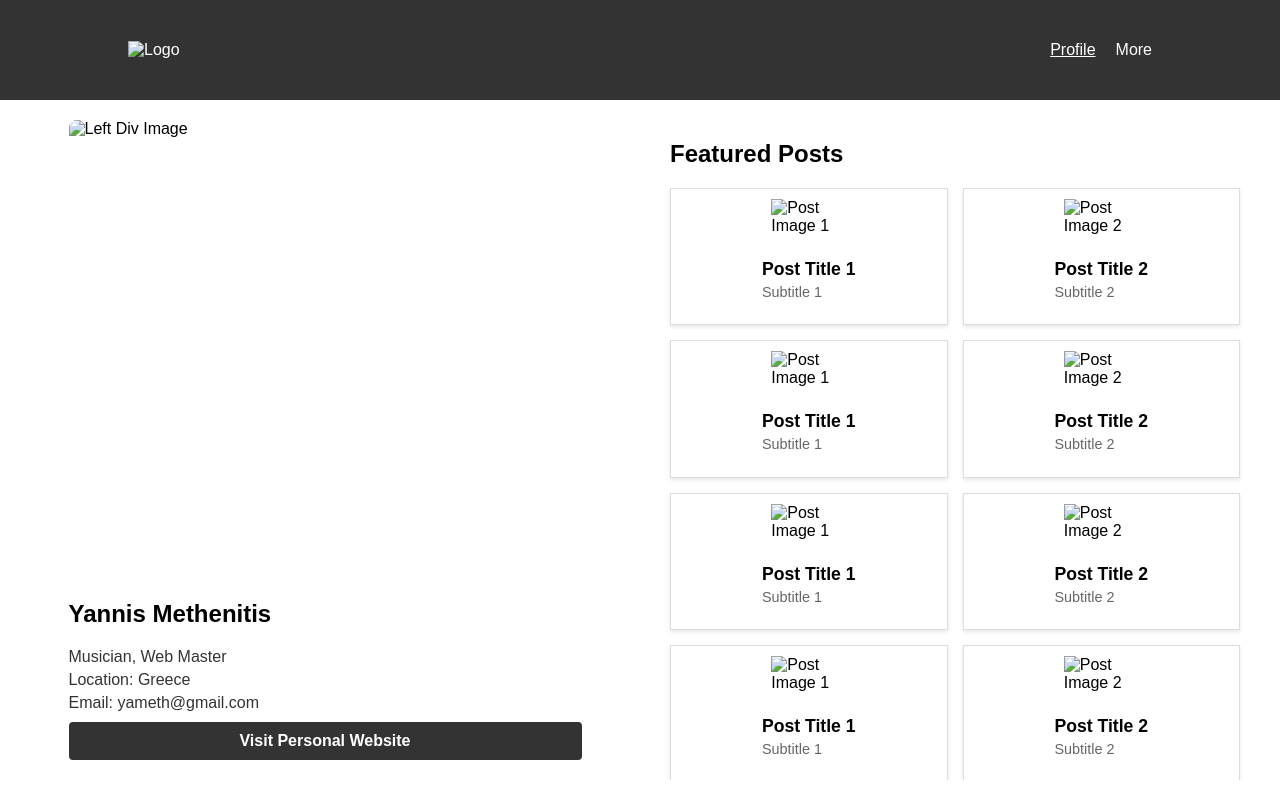
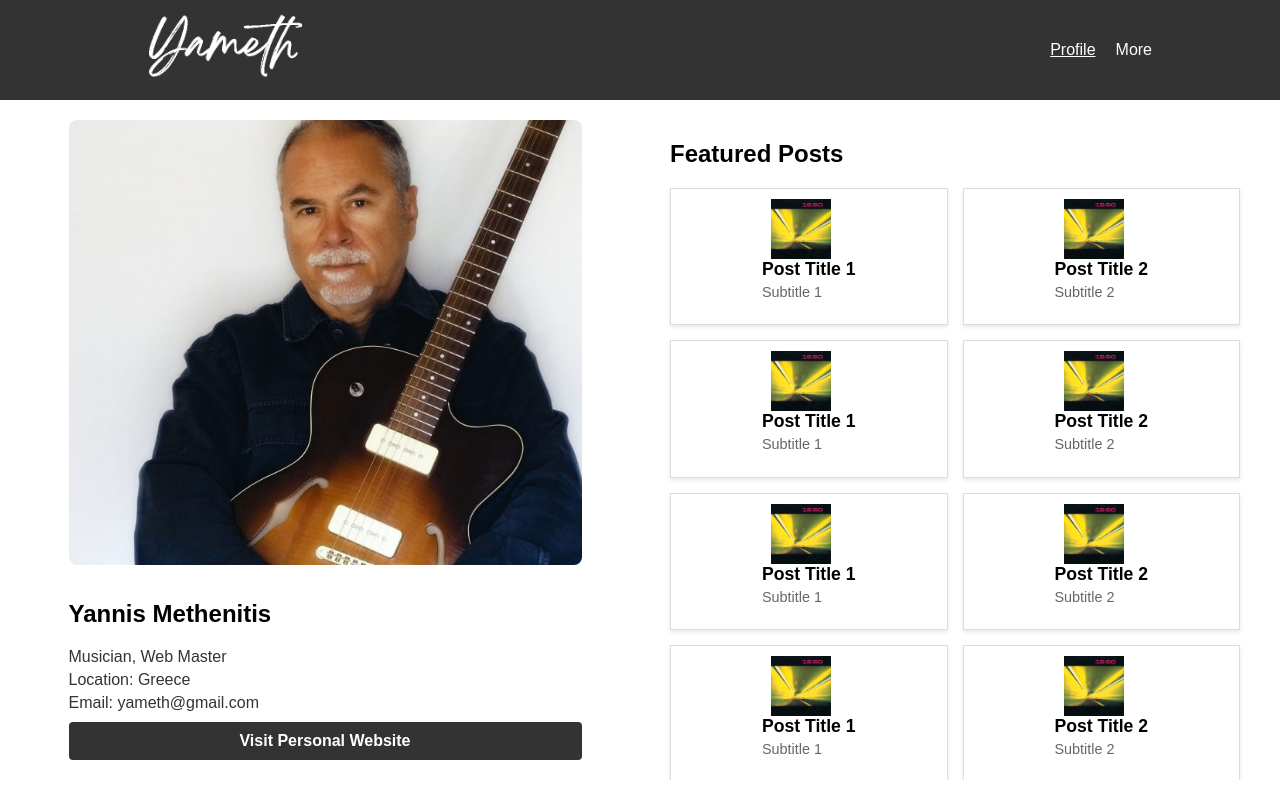
Before and after one commit to Stameth/yamethProfile, a plain HTML site: page index.html in a window 1280 px wide. Shown: the top 794 px of the page. Drawn offline with Linux system fonts and the light colour scheme.

Commit message:
Image pathways
Fixed the paths of images to reflect the Git folders

```diff
--- a/index.html
+++ b/index.html
@@ -10,7 +10,7 @@
     <!-- Navigation Menu -->
     <nav class="navbar">
       <div class="navbar-logo">
-        <img src="../profile/images/yameth_logoforBlack.png" alt="Logo" />
+        <img src="images/yameth_logoforBlack.png" alt="Logo" />
       </div>
       <div class="navbar-menu">
         <ul>
@@ -29,7 +29,7 @@
     <div class="main-content" id="top">
       <div class="left-div">
         <div class="image-container">
-          <img src="../profile/images/DSC03666_ed2-1024x575.jpg" alt="Left Div Image" class="left-div-image" />
+          <img src="images/DSC03666_ed2-1024x575.jpg" alt="Left Div Image" class="left-div-image" />
           <div class="overlay-text"></div>
         </div>
         <div class="personal-info">
@@ -47,14 +47,14 @@
           <h2>Featured Posts</h2>
           <div class="right-posts-container">
             <div class="right-post">
-              <img src="../profile/images/1550.jpg" alt="Post Image 1" />
+              <img src="images/1550.jpg" alt="Post Image 1" />
               <div class="post-info">
                 <h3>Post Title 1</h3>
                 <p class="subtitle">Subtitle 1</p>
               </div>
             </div>
             <div class="right-post">
-              <img src="../profile/images/1550.jpg" alt="Post Image 2" />
+              <img src="images/1550.jpg" alt="Post Image 2" />
               <div class="post-info">
                 <h3>Post Title 2</h3>
                 <p class="subtitle">Subtitle 2</p>
@@ -62,14 +62,14 @@
             </div>
 
             <div class="right-post">
-              <img src="../profile/images/1550.jpg" alt="Post Image 1" />
+              <img src="images/1550.jpg" alt="Post Image 1" />
               <div class="post-info">
                 <h3>Post Title 1</h3>
                 <p class="subtitle">Subtitle 1</p>
               </div>
             </div>
             <div class="right-post">
-              <img src="../profile/images/1550.jpg" alt="Post Image 2" />
+              <img src="images/1550.jpg" alt="Post Image 2" />
               <div class="post-info">
                 <h3>Post Title 2</h3>
                 <p class="subtitle">Subtitle 2</p>
@@ -77,14 +77,14 @@
             </div>
 
             <div class="right-post">
-              <img src="../profile/images/1550.jpg" alt="Post Image 1" />
+              <img src="images/1550.jpg" alt="Post Image 1" />
               <div class="post-info">
                 <h3>Post Title 1</h3>
                 <p class="subtitle">Subtitle 1</p>
               </div>
             </div>
             <div class="right-post">
-              <img src="../profile/images/1550.jpg" alt="Post Image 2" />
+              <img src="images/1550.jpg" alt="Post Image 2" />
               <div class="post-info">
                 <h3>Post Title 2</h3>
                 <p class="subtitle">Subtitle 2</p>
@@ -92,14 +92,14 @@
             </div>
 
             <div class="right-post">
-              <img src="../profile/images/1550.jpg" alt="Post Image 1" />
+              <img src="images/1550.jpg" alt="Post Image 1" />
               <div class="post-info">
                 <h3>Post Title 1</h3>
                 <p class="subtitle">Subtitle 1</p>
               </div>
             </div>
             <div class="right-post">
-              <img src="../profile/images/1550.jpg" alt="Post Image 2" />
+              <img src="images/1550.jpg" alt="Post Image 2" />
               <div class="post-info">
                 <h3>Post Title 2</h3>
                 <p class="subtitle">Subtitle 2</p>
@@ -107,14 +107,14 @@
             </div>
 
             <div class="right-post">
-              <img src="../profile/images/1550.jpg" alt="Post Image 1" />
+              <img src="images/1550.jpg" alt="Post Image 1" />
               <div class="post-info">
                 <h3>Post Title 1</h3>
                 <p class="subtitle">Subtitle 1</p>
               </div>
             </div>
             <div class="right-post">
-              <img src="../profile/images/1550.jpg" alt="Post Image 2" />
+              <img src="images/1550.jpg" alt="Post Image 2" />
               <div class="post-info">
                 <h3>Post Title 2</h3>
                 <p class="subtitle">Subtitle 2</p>
@@ -122,14 +122,14 @@
             </div>
 
             <div class="right-post">
-              <img src="../profile/images/1550.jpg" alt="Post Image 1" />
+              <img src="images/1550.jpg" alt="Post Image 1" />
               <div class="post-info">
                 <h3>Post Title 1</h3>
                 <p class="subtitle">Subtitle 1</p>
               </div>
             </div>
             <div class="right-post">
-              <img src="../profile/images/1550.jpg" alt="Post Image 2" />
+              <img src="images/1550.jpg" alt="Post Image 2" />
               <div class="post-info">
                 <h3>Post Title 2</h3>
                 <p class="subtitle">Subtitle 2</p>
@@ -137,14 +137,14 @@
             </div>
 
             <div class="right-post">
-              <img src="../profile/images/1550.jpg" alt="Post Image 1" />
+              <img src="images/1550.jpg" alt="Post Image 1" />
               <div class="post-info">
                 <h3>Post Title 1</h3>
                 <p class="subtitle">Subtitle 1</p>
               </div>
             </div>
             <div class="right-post">
-              <img src="../profile/images/1550.jpg" alt="Post Image 2" />
+              <img src="images/1550.jpg" alt="Post Image 2" />
               <div class="post-info">
                 <h3>Post Title 2</h3>
                 <p class="subtitle">Subtitle 2</p>
@@ -152,14 +152,14 @@
             </div>
 
             <div class="right-post">
-              <img src="../profile/images/1550.jpg" alt="Post Image 1" />
+              <img src="images/1550.jpg" alt="Post Image 1" />
               <div class="post-info">
                 <h3>Post Title 1</h3>
                 <p class="subtitle">Subtitle 1</p>
               </div>
             </div>
             <div class="right-post">
-              <img src="../profile/images/1550.jpg" alt="Post Image 2" />
+              <img src="images/1550.jpg" alt="Post Image 2" />
               <div class="post-info">
                 <h3>Post Title 2</h3>
                 <p class="subtitle">Subtitle 2</p>
@@ -196,7 +196,7 @@
     <!-- Footer Section -->
     <footer class="footer">
       <div class="footer-logo">
-        <img src="../profile/images/yameth_logoforBlack.png" alt="Logo" />
+        <img src="images/yameth_logoforBlack.png" alt="Logo" />
       </div>
       <div class="footer-social">
         <a href="https://facebook.com" target="_blank">Facebook</a> | <a href="https://twitter.com" target="_blank">Twitter</a> |
```
